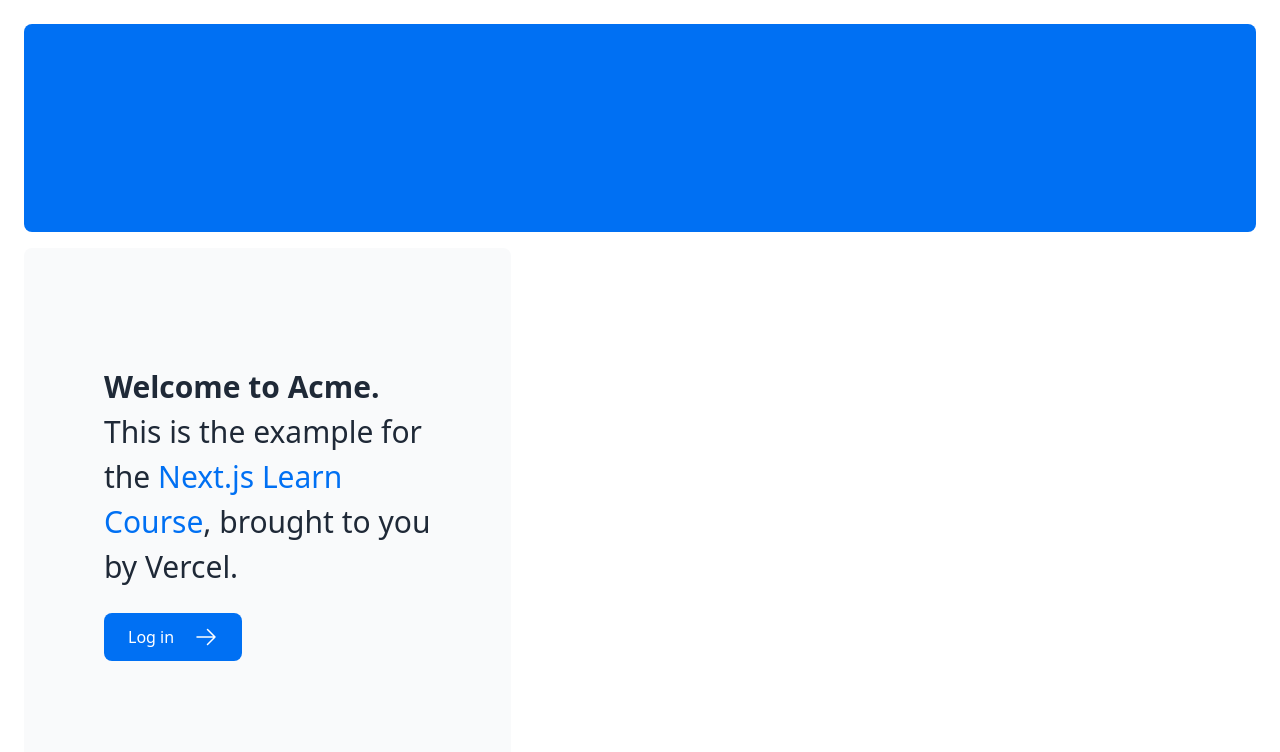
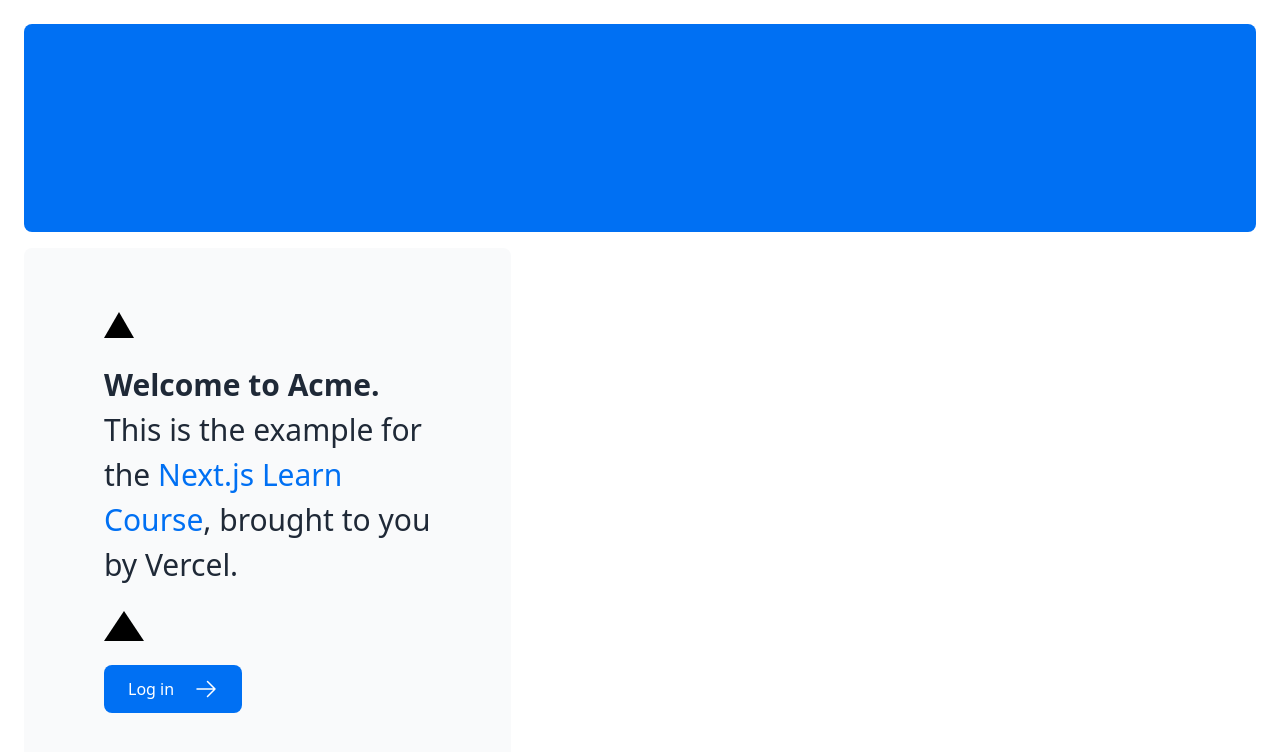
Before and after one commit to Ricar8o/nextjs-dashboard, a Next.js app: page / in a window 1280 px wide. Shown: the top 752 px of the page. Built offline with nearby package versions, Linux system fonts and the light colour scheme.

Commit message:
Add shape styling and integrate into Page component

```diff
--- a/app/page.tsx
+++ b/app/page.tsx
@@ -1,6 +1,7 @@
 import AcmeLogo from '@/app/ui/acme-logo';
 import { ArrowRightIcon } from '@heroicons/react/24/outline';
 import Link from 'next/link';
+import styles from '@/app/ui/home.module.css';
 
 export default function Page() {
   return (
@@ -10,6 +11,9 @@
       </div>
       <div className="mt-4 flex grow flex-col gap-4 md:flex-row">
         <div className="flex flex-col justify-center gap-6 rounded-lg bg-gray-50 px-6 py-10 md:w-2/5 md:px-20">
+          <div
+            className="relative w-0 h-0 border-l-[15px] border-r-[15px] border-b-[26px] border-l-transparent border-r-transparent border-b-black"
+          />
           <p className={`text-xl text-gray-800 md:text-3xl md:leading-normal`}>
             <strong>Welcome to Acme.</strong> This is the example for the{' '}
             <a href="https://nextjs.org/learn/" className="text-blue-500">
@@ -17,6 +21,7 @@
             </a>
             , brought to you by Vercel.
           </p>
+          <div className={styles.shape} />
           <Link
             href="/login"
             className="flex items-center gap-5 self-start rounded-lg bg-blue-500 px-6 py-3 text-sm font-medium text-white transition-colors hover:bg-blue-400 md:text-base"
--- /dev/null
+++ b/app/ui/home.module.css
@@ -0,0 +1,7 @@
+.shape {
+  height: 0;
+  width: 0;
+  border-bottom: 30px solid black;
+  border-left: 20px solid transparent;
+  border-right: 20px solid transparent;
+}
```
